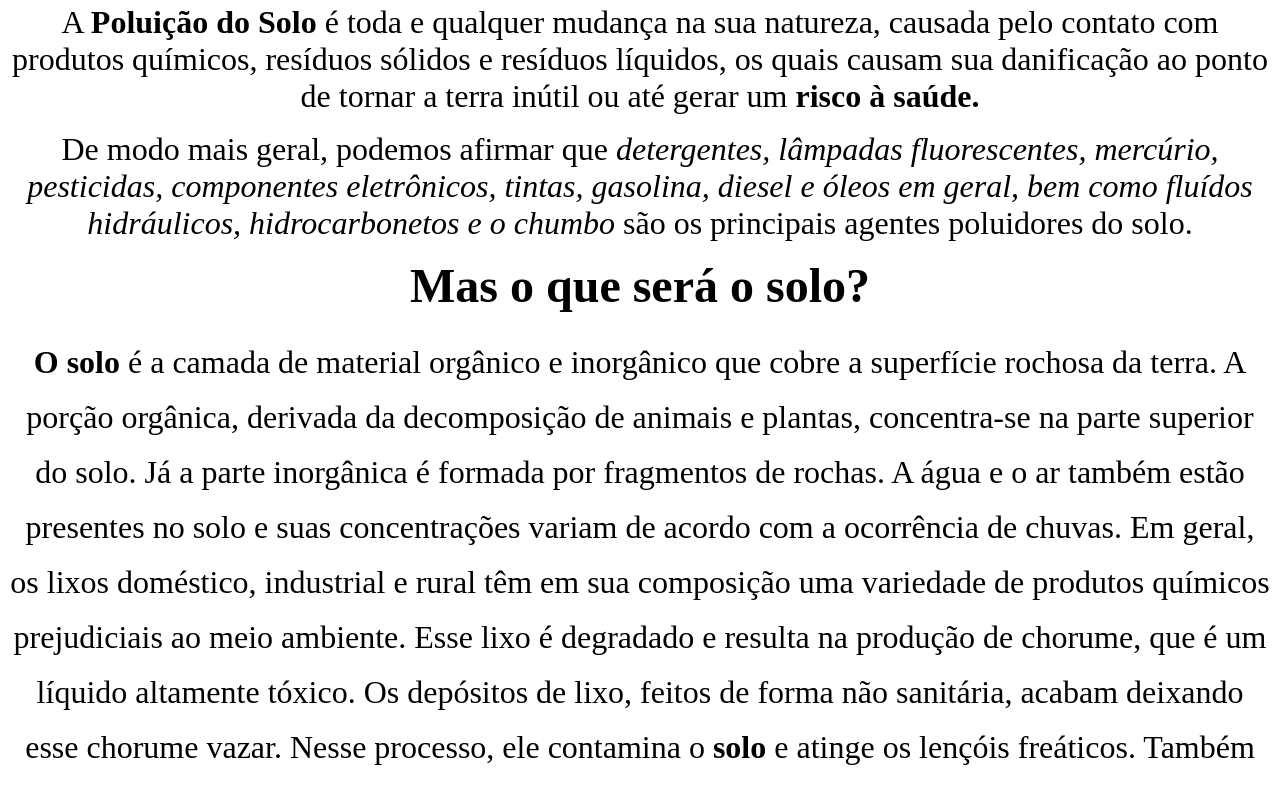
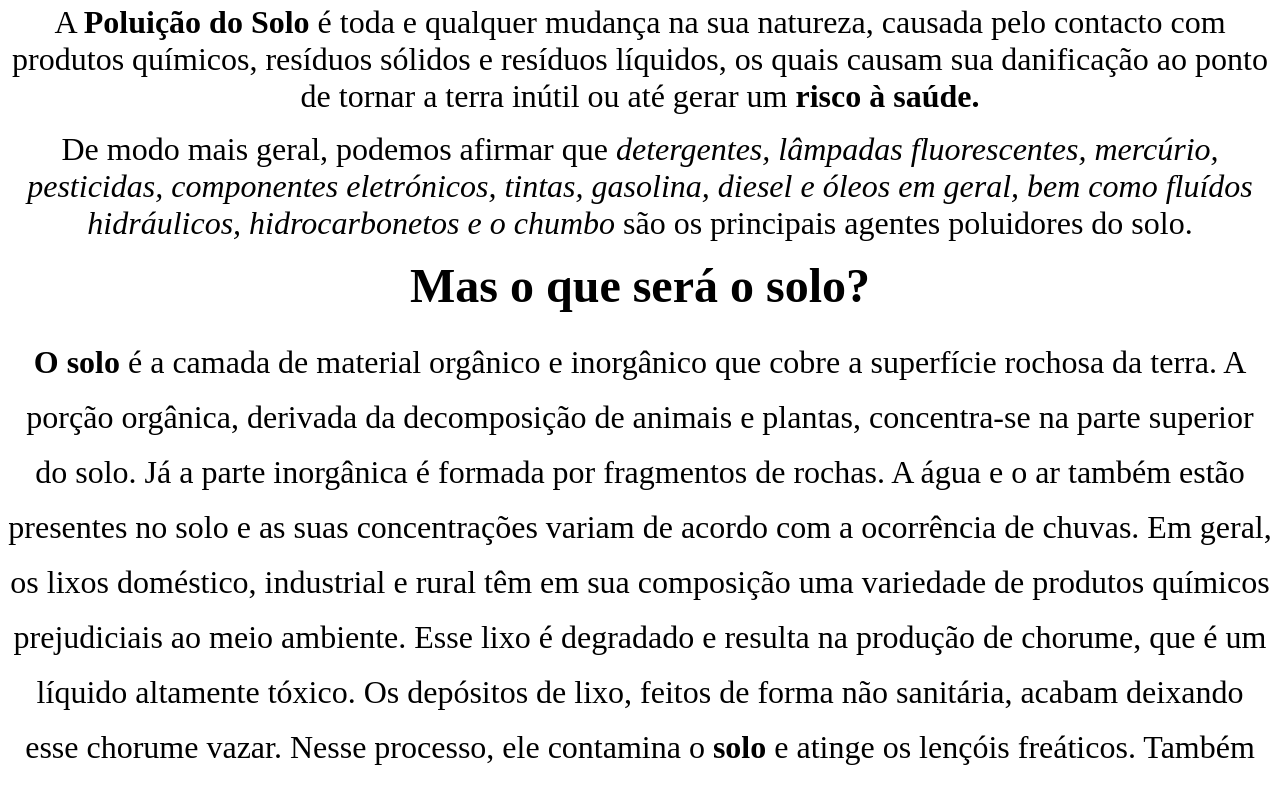
Before and after one commit to vicentesousa09/poluicaodosolo, a plain HTML site: page index.html in a window 1280 px wide. Shown: the part 920-1708 px from the top of the page. Drawn offline with Linux system fonts and the light colour scheme.

Commit message:
Add files via upload

```diff
--- a/index.html
+++ b/index.html
@@ -18,10 +18,10 @@
 			<font size=8>	-   </font> <font size=6> <a href="https://docs.google.com/document/d/1AFuW9CTft1xIMi4g3dDQGMwlm6-uwL48fHYEFGXG5Ac/edit" target="_blank">Bibliografia</a>  </font>   <br>
 			</p></font>
 		</div>
-		<p align=center><font size=6> A <b>Poluição do Solo</b> é toda e qualquer mudança na sua natureza, causada pelo contato com produtos químicos, resíduos sólidos e resíduos líquidos, os quais causam sua danificação ao ponto de tornar a terra inútil ou até gerar um <b>risco à saúde.</b></p>
-		<p align=center>De modo mais geral, podemos afirmar que <i>detergentes, lâmpadas fluorescentes, mercúrio, pesticidas, componentes eletrônicos, tintas, gasolina, diesel e óleos em geral, bem como fluídos hidráulicos, hidrocarbonetos e o chumbo</i> são os principais agentes poluidores do solo.</font>
+		<p align=center><font size=6> A <b>Poluição do Solo</b> é toda e qualquer mudança na sua natureza, causada pelo contacto com produtos químicos, resíduos sólidos e resíduos líquidos, os quais causam sua danificação ao ponto de tornar a terra inútil ou até gerar um <b>risco à saúde.</b></p>
+		<p align=center>De modo mais geral, podemos afirmar que <i>detergentes, lâmpadas fluorescentes, mercúrio, pesticidas, componentes eletrónicos, tintas, gasolina, diesel e óleos em geral, bem como fluídos hidráulicos, hidrocarbonetos e o chumbo</i> são os principais agentes poluidores do solo.</font>
 		<p align=center><font size=12><b> Mas o que será o solo?</b>
-		<p align=center><font size=6><b> O solo</b> é a camada de material orgânico e inorgânico que cobre a superfície rochosa da terra. A porção orgânica, derivada da decomposição de animais e plantas, concentra-se na parte superior do solo. Já a parte inorgânica é formada por fragmentos de rochas. A água e o ar também estão presentes no solo e suas concentrações variam de acordo com a ocorrência de chuvas. Em geral, os lixos doméstico, industrial e rural têm em sua composição uma variedade de produtos químicos prejudiciais ao meio ambiente. Esse lixo é degradado e resulta na produção de chorume, que é um líquido altamente tóxico. Os depósitos de lixo, feitos de forma não sanitária, acabam deixando esse chorume vazar. Nesse processo, ele contamina o <b>solo</b> e atinge os lençóis freáticos. Também pode haver contaminação do solo por despejo de material radioativo ou lixo hospitalar. <br><br>
+		<p align=center><font size=6><b> O solo</b> é a camada de material orgânico e inorgânico que cobre a superfície rochosa da terra. A porção orgânica, derivada da decomposição de animais e plantas, concentra-se na parte superior do solo. Já a parte inorgânica é formada por fragmentos de rochas. A água e o ar também estão presentes no solo e as suas concentrações variam de acordo com a ocorrência de chuvas. Em geral, os lixos doméstico, industrial e rural têm em sua composição uma variedade de produtos químicos prejudiciais ao meio ambiente. Esse lixo é degradado e resulta na produção de chorume, que é um líquido altamente tóxico. Os depósitos de lixo, feitos de forma não sanitária, acabam deixando esse chorume vazar. Nesse processo, ele contamina o <b>solo</b> e atinge os lençóis freáticos. Também pode haver contaminação do solo por despejo de material radioativo ou lixo hospitalar. <br><br>
 		<img src="Images/Image 1.jpg" height="600px" width="65%">
 		<img src="Images/unnamed.jpg" height="600px" width="65%">
 		<img src="Images/truck.jpg" height="600px" width="65%">
```
